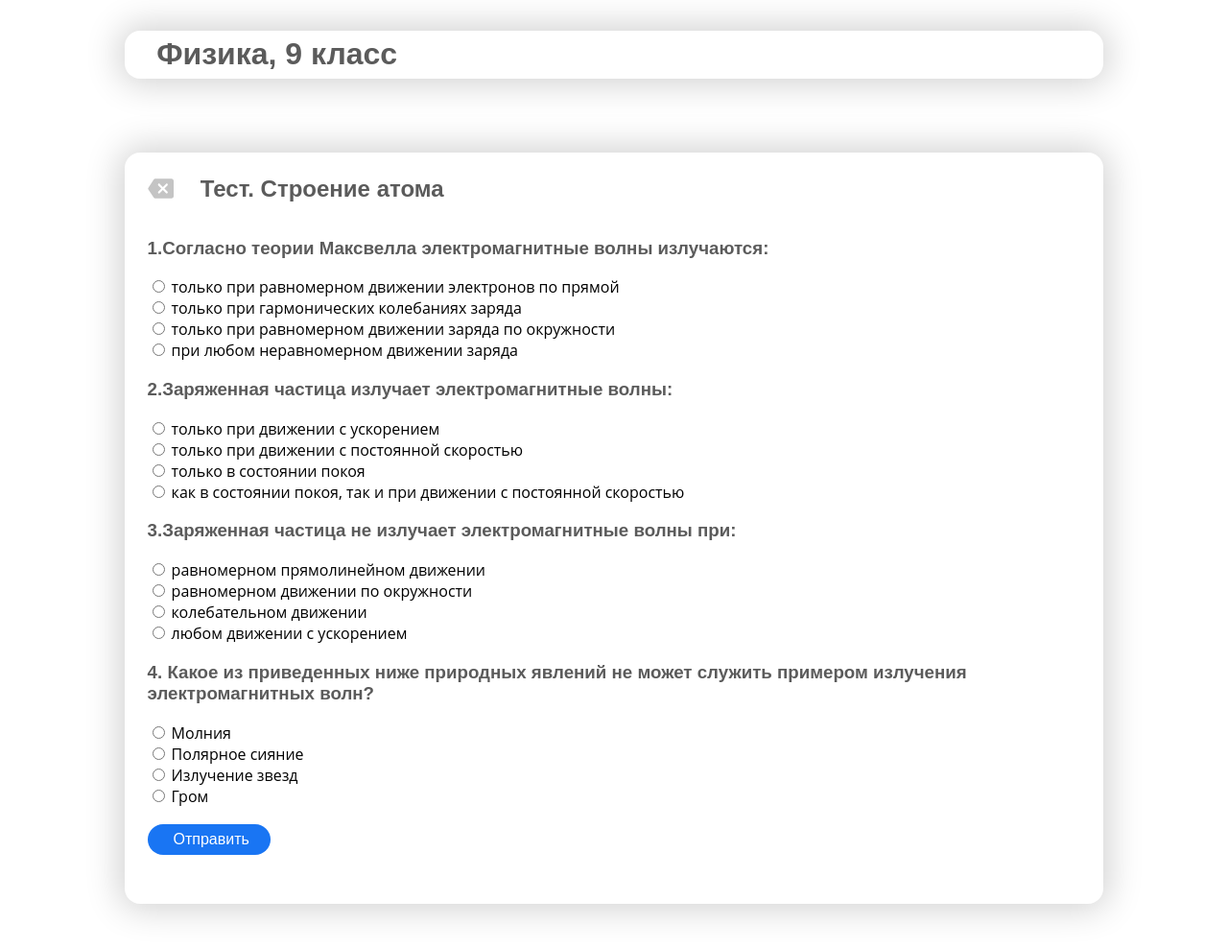
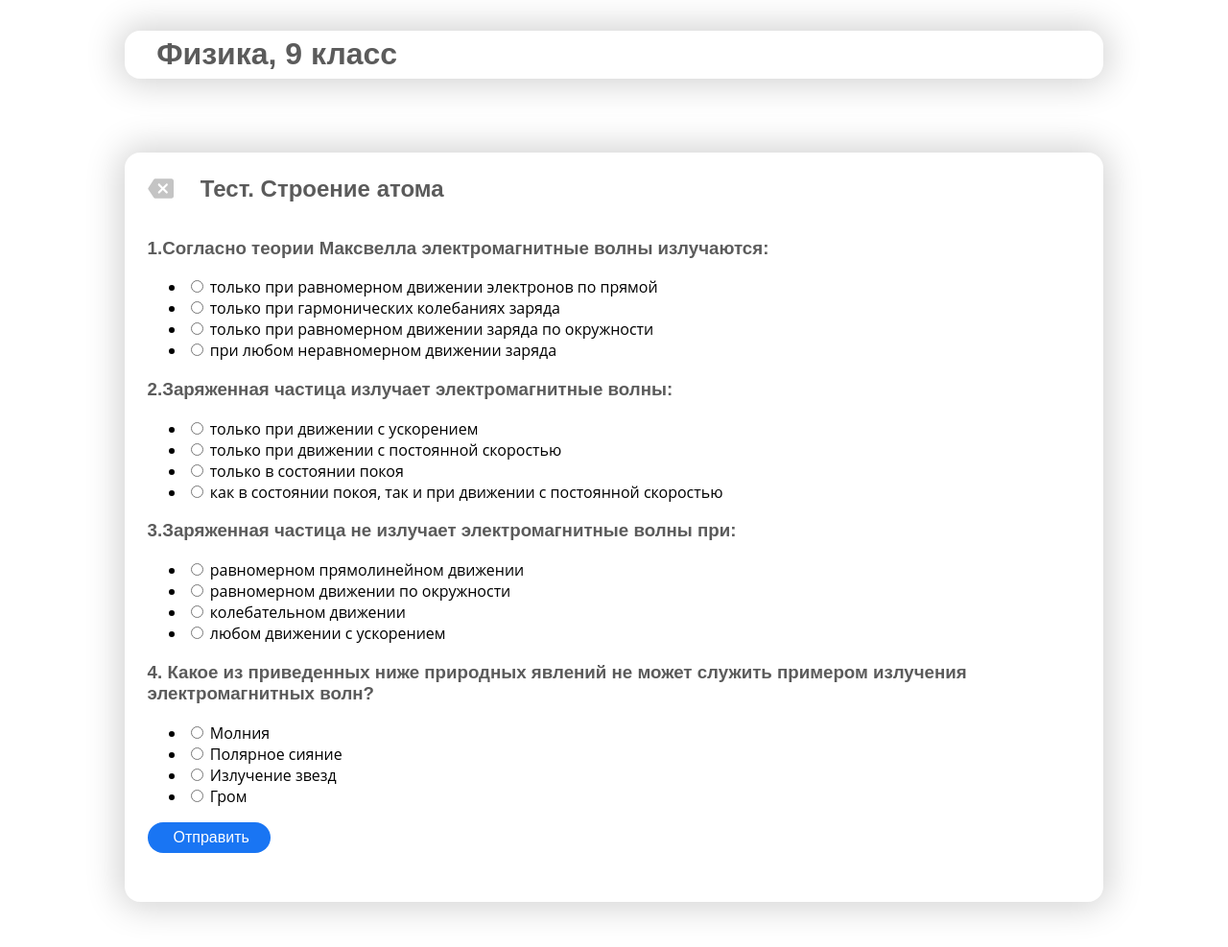
Before and after one commit to platon-p/flaskProject2, a Flask app: page /physics/elec/test in a window 1280 px wide. Shown: the whole page at 96% size. After the commit the page ends 956 px from the top, so only its background shows below. Run offline with Flask 2, Linux system fonts and the light colour scheme.

Commit message:
Тест по ЭМВ и регистрация через wtf

```diff
--- a/main.py
+++ b/main.py
@@ -203,10 +203,19 @@ def cpu_lesson():
     return '404 error'
 
 
+class RegisterForm(FlaskForm):
+    surname = StringField(render_kw={'class': 'user-input mail_input_field', 'placeholder': 'Фамилия'})
+    name = StringField(render_kw={'class': 'user-input mail_input_field', 'placeholder': 'Имя'})
+    mail = StringField(render_kw={'class': 'user-input mail_input_field necessarily', 'placeholder': 'Почта'})
+    password = PasswordField(render_kw={'class': 'user-input mail_input_field necessarily', 'placeholder': 'Пароль'})
+    submit = SubmitField('Регистрация', render_kw={'class': 'log_in_btn', 'style': 'width: 15em'})
+
+
 @app.route("/registration", methods=['POST', 'GET'])
 def registration():
+    form = RegisterForm()
     if request.method == 'GET':
-        return render_template('registration.html', title='Моя школа')
+        return render_template('registration.html', title='Регистрация', form=form)
     elif request.method == 'POST':
         try:
             global_init("db/project.db")
--- a/static/css/reg.css
+++ b/static/css/reg.css
@@ -87,3 +87,7 @@ a {
 .registration_link {
     color: #696969;
 }
+
+.necessarily::placeholder {
+    color: red;
+}
--- a/templates/test_elec.html
+++ b/templates/test_elec.html
@@ -27,75 +27,13 @@
 
     <form action="">
         <div>
-            <h3>1.Согласно теории Максвелла электромагнитные волны излучаются:</h3>
-            <div>
-                <input type="radio" name="q1" id="q1o1">
-                <label for="q1o1" class="radio-label">только при равномерном движении электронов по прямой</label>
-                <br>
-                <input type="radio" name="q1" id="q1o2">
-                <label for="q1o2" class="radio-label">только при гармонических колебаниях заряда</label>
-                <br>
-                <input type="radio" name="q1" id="q1o3">
-                <label for="q1o3" class="radio-label">только при равномерном движении заряда по окружности</label>
-                <br>
-                <input type="radio" name="q1" id="q1o4">
-                <label for="q1o4" class="radio-label">при любом неравномерном движении заряда</label>
-            </div>
+            {{ form.csrf_token }}
         </div>
-
-        <div>
-            <h3>2.Заряженная частица излучает электромагнитные волны:</h3>
-            <div>
-                <input type="radio" name="q2" id="q2o1">
-                <label for="q2o1" class="radio-label">только при движении с ускорением</label>
-                <br>
-                <input type="radio" name="q2" id="q2o2">
-                <label for="q2o2" class="radio-label">только при движении с постоянной скоростью</label>
-                <br>
-                <input type="radio" name="q2" id="q2o3">
-                <label for="q2o3" class="radio-label">только в состоянии покоя</label>
-                <br>
-                <input type="radio" name="q2" id="q2o4">
-                <label for="q2o4" class="radio-label">как в состоянии покоя, так и при движении с постоянной
-                    скоростью</label>
-            </div>
-        </div>
-        <div>
-            <h3>3.Заряженная частица не излучает электромагнитные волны при:</h3>
-            <div>
-                <input type="radio" name="q3" id="q3o1">
-                <label for="q3o1" class="radio-label">равномерном прямолинейном движении</label>
-                <br>
-                <input type="radio" name="q3" id="q3o2">
-                <label for="q3o2" class="radio-label">равномерном движении по окружности</label>
-                <br>
-                <input type="radio" name="q3" id="q3o3">
-                <label for="q3o3" class="radio-label">колебательном движении</label>
-                <br>
-                <input type="radio" name="q3" id="q3o4">
-                <label for="q3o4" class="radio-label">любом движении с ускорением</label>
-            </div>
-        </div>
-
-        <div>
-            <h3>4. Какое из приведенных ниже природных явлений не может служить примером излучения электромагнитных
-                волн?</h3>
-            <div>
-                <input type="radio" name="q4" id="q4o1">
-                <label for="q4o1" class="radio-label">Молния</label>
-                <br>
-                <input type="radio" name="q4" id="q4o2">
-                <label for="q4o2" class="radio-label">Полярное сияние</label>
-                <br>
-                <input type="radio" name="q4" id="q4o3">
-                <label for="q4o3" class="radio-label">Излучение звезд</label>
-                <br>
-                <input type="radio" name="q4" id="q4o4">
-                <label for="q4o4" class="radio-label">Гром</label>
-            </div>
-        </div>
-        <br>
-        <button class="log_in_btn">Отправить</button>
+        {% for i in form if i.name != 'csrf_token' and i.name != 'submit' %}
+            <h3>{{ i.label }}</h3>
+            {{ i() }}
+        {% endfor %}
+        {{ form.submit }}
     </form>
     <br>
 </div>
```
Also changed, not shown: templates/registration.html (+10 -24 lines).
